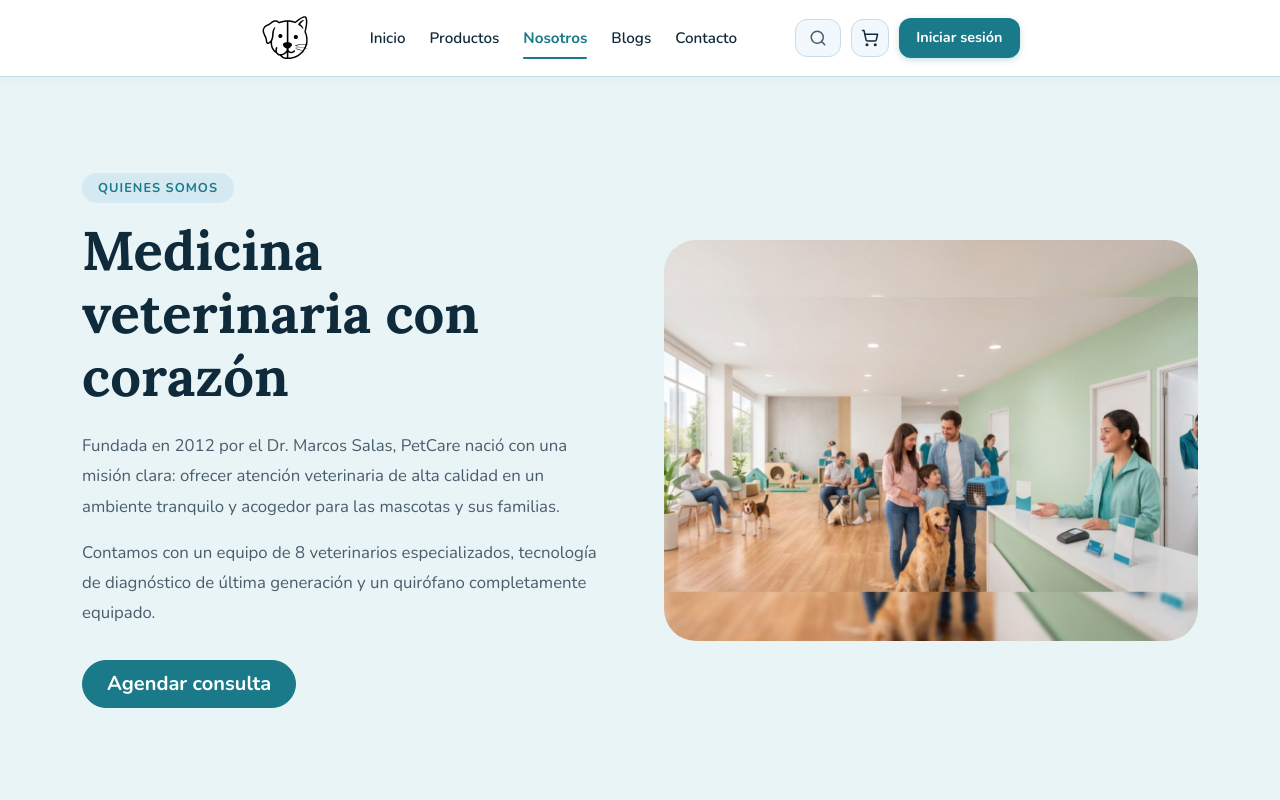
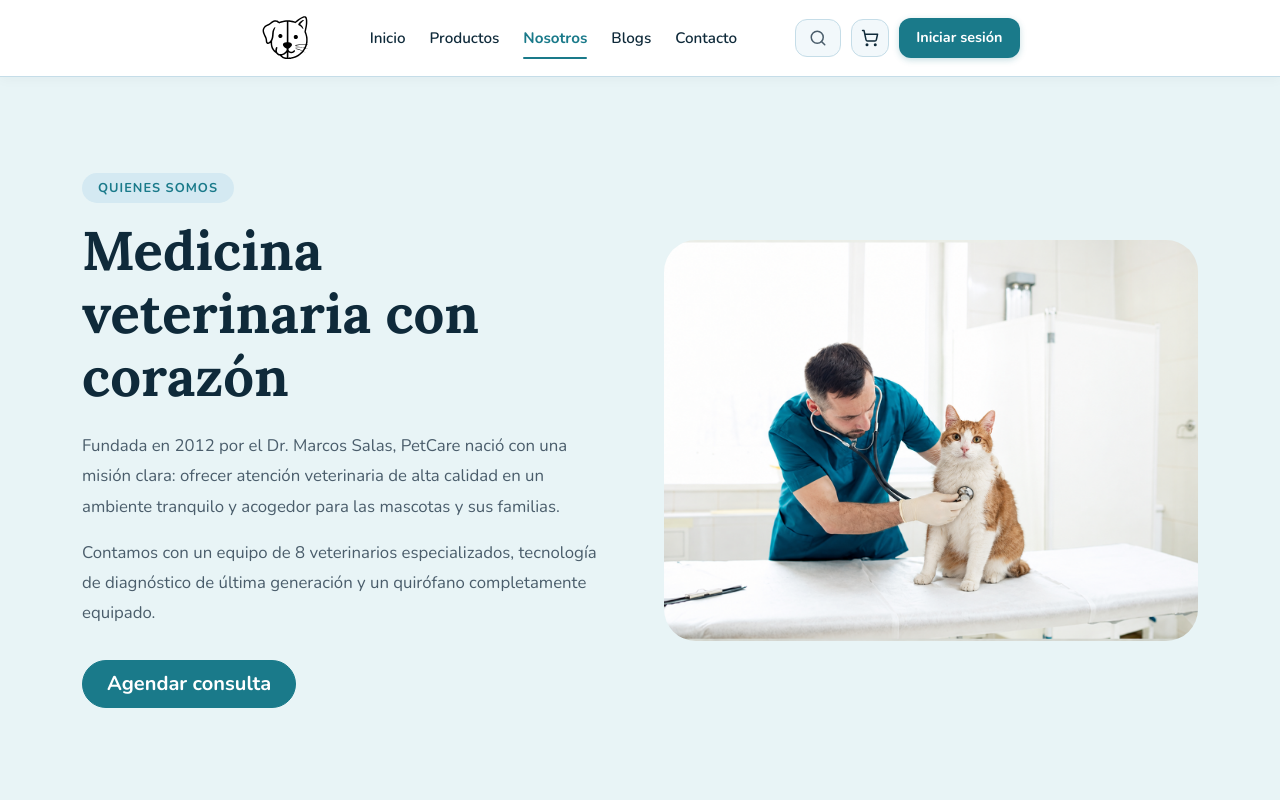
Before and after one commit to NATOcl/NATOcl.github.io, a React (Vite) app: page /nosotros in a window 1280 px wide. Shown: the top 800 px of the page. Built offline with nearby package versions, Linux system fonts and the light colour scheme.

Commit message:
se cambia la imagen de "nosotros" por otra y además se agrega una imagen

```diff
--- a/src/pages/Nosotros.jsx
+++ b/src/pages/Nosotros.jsx
@@ -1,4 +1,4 @@
-import Nosotrosimg from '../assets/nosotros.jpg'
+import nosotrosbombin from '../assets/nosotrosbombin.png'
 import  corazonIcon from '../assets/Corazon.svg'
 import  estrellaIcon from '../assets/Estrella.svg'
 import  escudoIcon from '../assets/Escudo.svg'
@@ -64,7 +64,7 @@ export function Nosotros(){
 
                     <div className="col-lg-6">
                         <img
-                            src={Nosotrosimg}
+                            src={nosotrosbombin}
                             alt="Instalaciones PetCare"
                             className="img-fluid w-100 nosotros-img"
                         />
```
Also changed, not shown: src/assets/nosotrosbombin.png (added).
